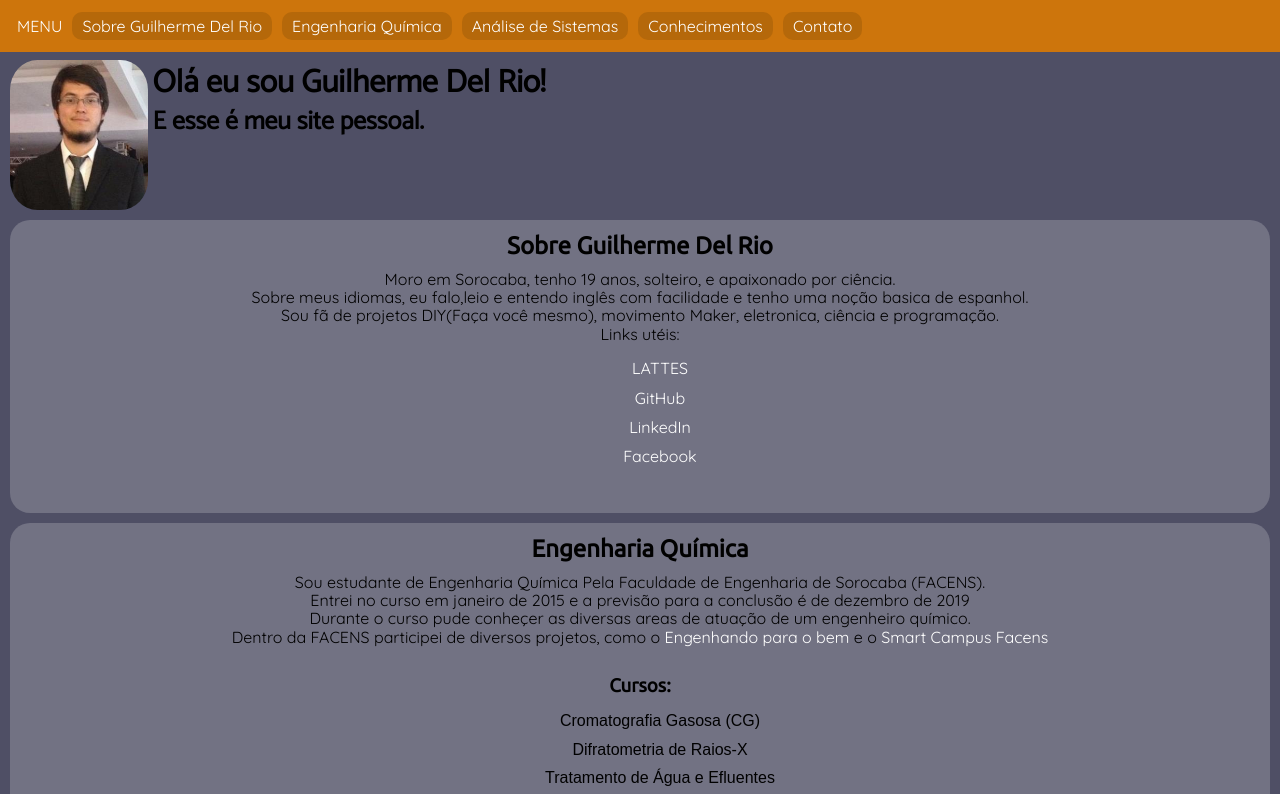
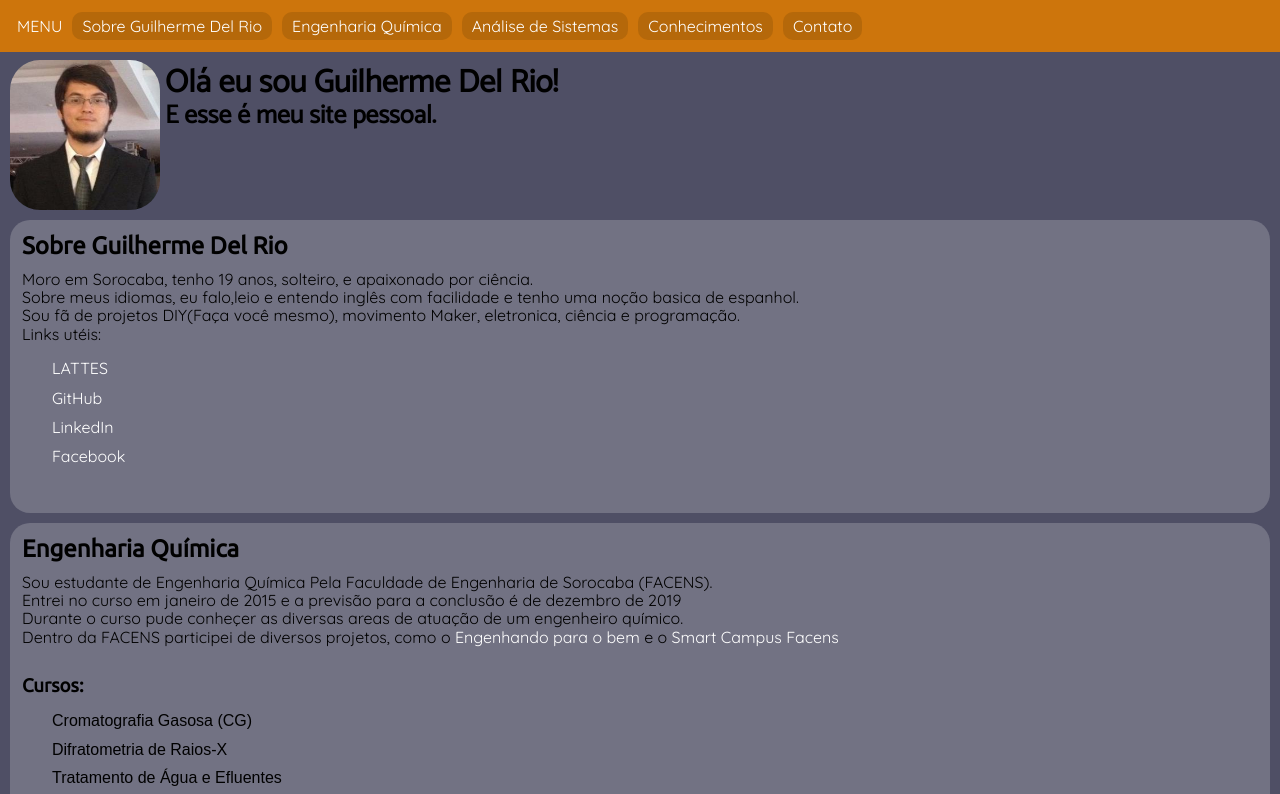
Before and after one commit to Jonnywald/Homepage, a plain HTML site: page index.html in a window 1280 px wide. Shown: the top 794 px of the page. Drawn offline with Linux system fonts and the light colour scheme.

Commit message:
Responsividade parcial adicionada

```diff
--- a/css/style.css
+++ b/css/style.css
@@ -27,7 +27,7 @@ a{
 ul.menu {
     /*Fazendo a barra ser horizontal*/
     display: flex;
-    flex-flow: row;
+    flex-flow: column;
     /*Escolhendo a cor de fundo da barra*/
     background-color: #cd750c;
     /*Ajustando o tamanho*/
@@ -68,6 +68,9 @@ ul.menu a{
     display: inline-block;
     /*Definindo a taxa de transição para 300ms*/
     transition: all 0.3s;
+    margin: 5px;
+    width: 90%;
+    text-align: center;
 }
 /*Colorindo o texto de branco*/
 ul.menu a:visited{
@@ -96,21 +99,26 @@ img.foto{
     border-radius: 20%;
     /*Ajustando o tamanho da minha foto*/
     height: 150px;
-    width: auto;
+    width: 150px;
+    display: block;
+    margin-left: auto;
+    margin-right: auto;
 }
 /*Topo do site*/
 div.topo{
     margin: 10px;
     /*distancia da barra de navegação*/
-    margin-top: 60px;
+    margin-top: 240px;
     /*Organizando a foto e o texto na horizontal*/
     display: flex;
-    flex-flow: row;
+    flex-flow: column;
+    text-align: center;
     position: relative;
 }
 /*Distanciando a o texto do topo*/
 div.topo h1{
     margin: 5px;
+    text-align: center;
 }
 div.site{
 
@@ -139,3 +147,38 @@ div.conteudo li{
     margin: 10px 0px;
     text-align: center;
 }
+@media only screen and (min-width: 900px){
+    div.conteudo h2, div.conteudo h3, div.conteudo p{
+        text-align: left;
+    }
+    div.conteudo li{
+        text-align: left;
+    }
+    img.foto{
+    /*Arredondando as bordas da minha foto*/
+    border: 1px;
+    border-radius: 20%;
+    /*Ajustando o tamanho da minha foto*/
+    height: 150px;
+    width: 150px;
+    margin: 0;
+}
+    div.topo{
+        margin-top: 60px;
+        flex-flow: row;
+        text-align: left;
+    }
+    div.topo h1{
+        display: flex;
+        flex-flow: column;
+        text-align: left;
+    }
+    ul.menu{
+        flex-flow: row;
+    }
+    ul.menu a{
+        margin: 0;
+        width: auto;
+        text-align: left;
+    }
+}
```
